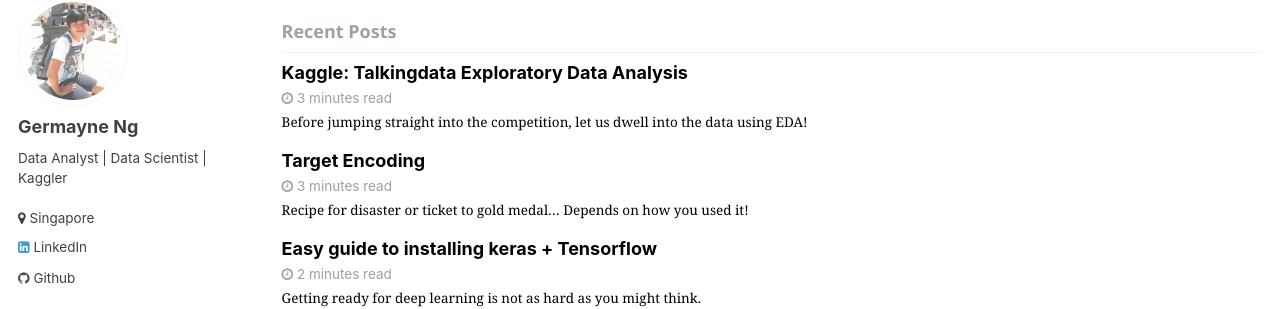
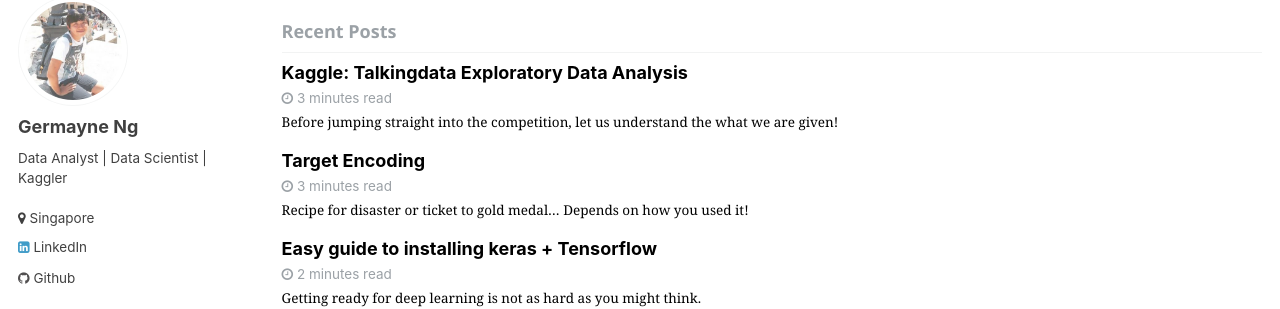
Before and after one commit to germayneng/template-_githubpages, a Jekyll site: the page built from index.html, in a window 1280 px wide and 1198 px high. Shown: the part 433-742 px from the top of the window. Built offline with Jekyll 4.4.1, drawn with Linux system fonts in a browser that asks for light colours; the list of posts is cut into pages by our own code.

Commit message:
Update 2018-03-19-talkingdata_eda.md

```diff
--- a/_posts/2018-03-19-talkingdata_eda.md
+++ b/_posts/2018-03-19-talkingdata_eda.md
@@ -6,7 +6,7 @@ tags: [kaggle, R, notebook, exploratory, data, analysis, eda ]
 comments: true
 ---
 
-Before jumping straight into the competition, let us dwell into the data using EDA!
+Before jumping straight into the competition, let us understand the what we are given!
 
 <script src="https://cdn.mathjax.org/mathjax/latest/MathJax.js?config=TeX-AMS-MML_HTMLorMML" type="text/javascript"></script>
 
```
